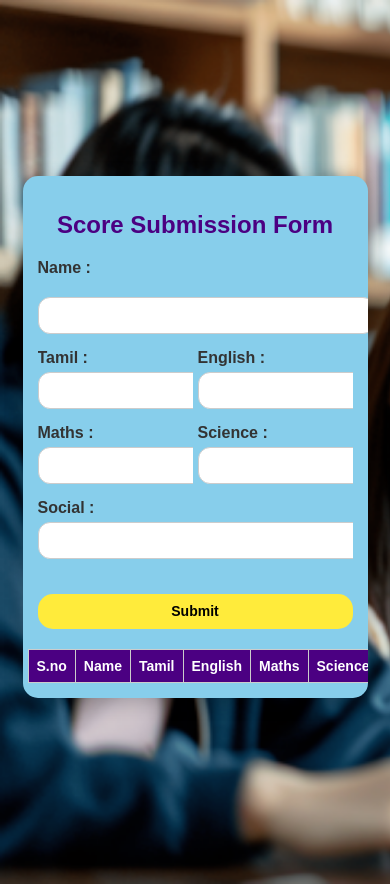
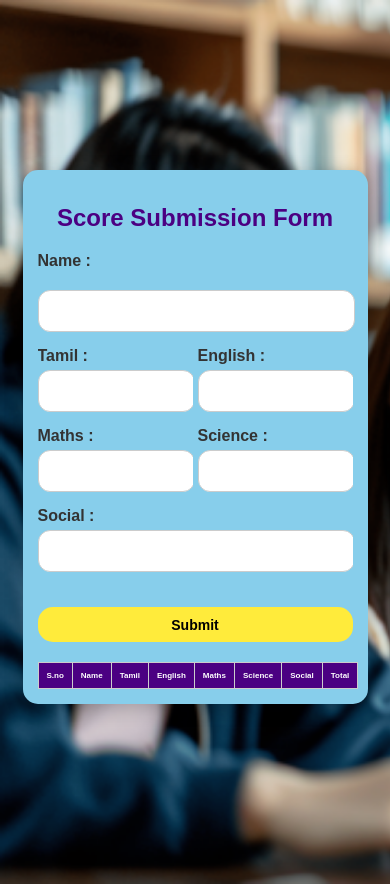
Before and after one commit to sanjay003R/studentmark, a plain HTML site: page index.html in a window 390 px wide. Drawn offline with Linux system fonts and the light colour scheme.

Commit message:
Update index.html

```diff
--- a/index.html
+++ b/index.html
@@ -1,3 +1,4 @@
+
 <!DOCTYPE html>
 <html lang="en">
 <head>
@@ -17,7 +18,7 @@
             background-image: url(student.jpg);
             background-size: cover;
         }
-        .container {
+         .container {
             background-color: #87ceeb;
             border-radius: 15px;
             padding: 20px;
@@ -41,7 +42,7 @@
         }
         input[type="text"],
         input[type="number"] {
-            width: calc(100% - 20px);
+            width: calc(100% - 20px); /* Adjusting width to fit the padding */
             height: 40px;
             border: 1px solid #ccc;
             border-radius: 12px;
@@ -89,21 +90,23 @@
                 padding: 15px;
                 overflow: hidden;
             }
-            input[type="text"],
-            input[type="number"] {
-                height: 35px;
-                font-size: 14px;
-            }
             button {
                 height: 35px;
                 font-size: 14px;
             }
             table {
                 font-size: 14px;
-                 margin-left: -10px;
             }
             th, td {
                 padding: 8px;
+            }
+        }
+        @media(max-width: 545px)
+        {
+            th
+            {
+                font-size: 8px;
+                width: 10px;
             }
         }
 
@@ -120,10 +123,6 @@
                 display: block;
                 margin-bottom: 5px;
             }
-            input[type="text"],
-            input[type="number"] {
-                width: 100%;
-            }
         }
 
         @media (max-width: 310px) {
@@ -132,11 +131,6 @@
             }
             .container {
                 padding: 10px;
-            }
-            input[type="text"],
-            input[type="number"] {
-                height: 30px;
-                font-size: 12px;
             }
             button {
                 height: 30px;
@@ -223,6 +217,8 @@
             newRow.insertCell(5).innerHTML = mark4;
             newRow.insertCell(6).innerHTML = mark5;
             newRow.insertCell(7).innerHTML = total;
+
+            document.getElementById("scoreForm").reset();
         }
     </script>
 </body>
```
